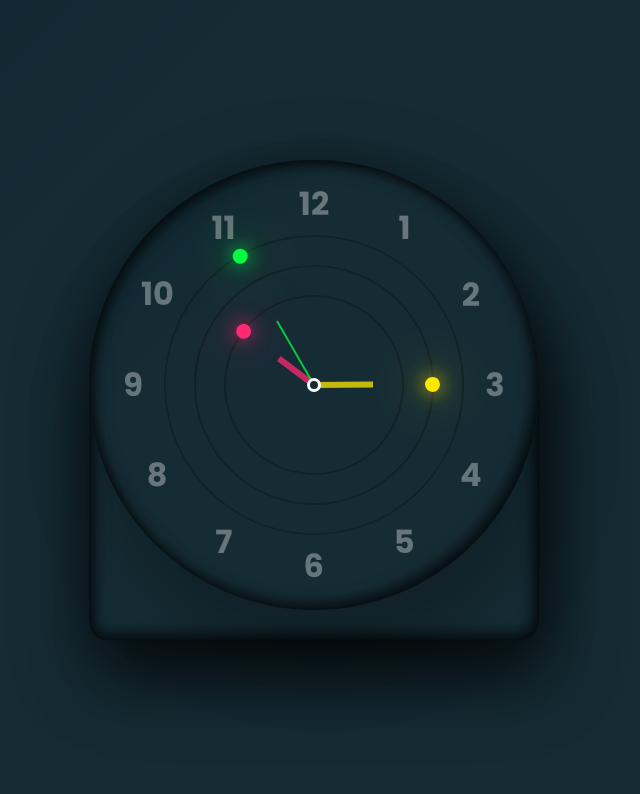
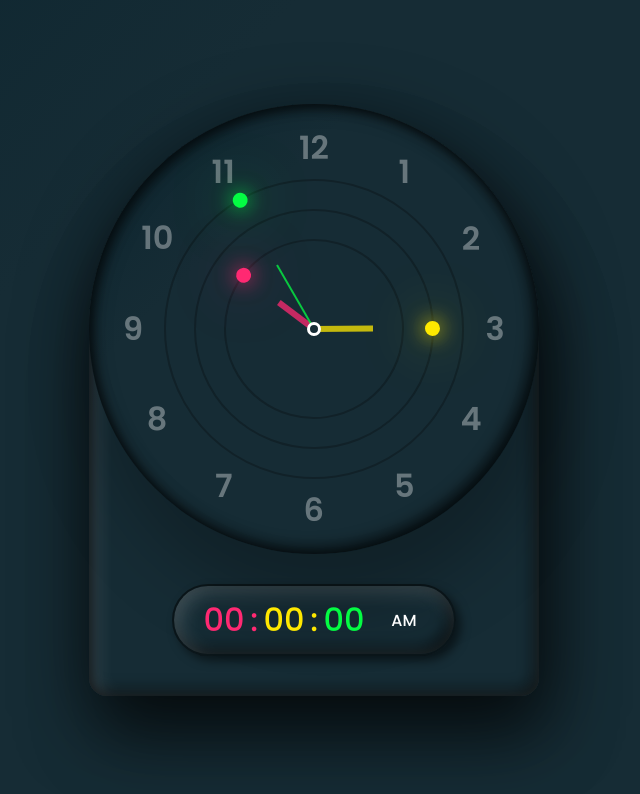
Before and after one commit to Dz-LevelZero/Amazing-Clock, a plain HTML site: page index.html in a window 1280 px wide. Shown: the whole page, without its empty margins (326-966 px from the left). Drawn offline with Linux system fonts and the light colour scheme.

Commit message:
Digital part html/css

```diff
--- a/index.html
+++ b/index.html
@@ -14,7 +14,9 @@
   <link rel="stylesheet" href="style.css">
 </head>
 <body>
+
   <div class="container">
+    <!-- Analog Part -->
     <div class="clock">
       <div class="circle" id="seconds" style="--clr:#04fc43"><i></i></div>
       <div class="circle circle2" id="minutes" style="--clr:#fee800"><i></i></div>
@@ -33,6 +35,14 @@
       <span style="--i:11"><b>11</b></span>
       <span style="--i2:1"><b>12</b></span>
     </div>
+
+    <!-- Digital Part -->
+    <div id="time">
+      <div id="hr" style="--clr:#ff2972">00</div>
+      <div id="min" style="--clr:#fee800">00</div>
+      <div id="sec" style="--clr:#04fc43">00</div>
+      <div id="ampm">AM</div>
+    </div>
   </div>
 
   <!-- Script -->
--- a/style.css
+++ b/style.css
@@ -24,12 +24,15 @@ body {
     box-shadow: 5px 25px 75px rgba(0, 0, 0, 0.75),
     10px 50px 70px rgba(0, 0, 0, 0.25),
     inset 5px 5px 10px rgba(0, 0, 0, 0.5),
-    inset 5px 5px 20px rgba(0, 0, 0, 0.2),
+    inset 5px 5px 20px rgba(255, 255, 255, 0.2),
     inset -5px -5px 15px rgba(0, 0, 0, 0.75);
     display: flex;
     justify-content: center;
     align-items: center;
+    flex-direction: column;
 }
+
+/*  Analog Part */
 
 .clock {
     position: relative;
@@ -69,7 +72,7 @@ body {
 .clock span b {
     font-size: 2em;
     opacity: 0.35;
-    font-weight: 600px;
+    font-weight: 600;
     display: inline-block;
     transform: rotate(calc(-30deg * var(--i)));
 }
@@ -128,3 +131,53 @@ body {
     box-shadow: 0 0 20px var(--clr),
     0 0 60px var(--clr);
 }
+
+/* Digital Part */
+#time {
+    margin-bottom: 40px;
+    display: flex;
+    padding: 10px 20px;
+    font-size: 2em;
+    font-weight: 600;
+    border: 2px solid rgba(0, 0, 0, 0.5);
+    border-radius: 40px;
+    box-shadow: 5px 5px 10px rgba(0, 0, 0, 0.5),
+    inset 5px 5px 20px rgba(255, 255, 255, 0.2),
+    inset -5px -5px 15px rgba(0, 0, 0, 0.75);
+}
+
+#time div {
+    position: relative;
+    width: 60px;
+    text-align: center;
+    font-weight: 500;
+    color: var(--clr);
+}
+
+#time div:nth-child(1)::after,
+#time div:nth-child(2)::after {
+    content: ":";
+    position: absolute;
+    right: -4px;
+}
+
+#time div:last-child {
+    font-size: 0.5em;
+    display: flex;
+    justify-content: center;
+    align-items: center;
+    color: #fff;
+}
+
+#time div:nth-child(2)::after {
+    animation: animate 1s steps(1) infinite;
+}
+
+@keyframes animate {
+    0% {
+        opacity: 1;
+    }
+    50% {
+        opacity: 0;
+    }
+}
```
